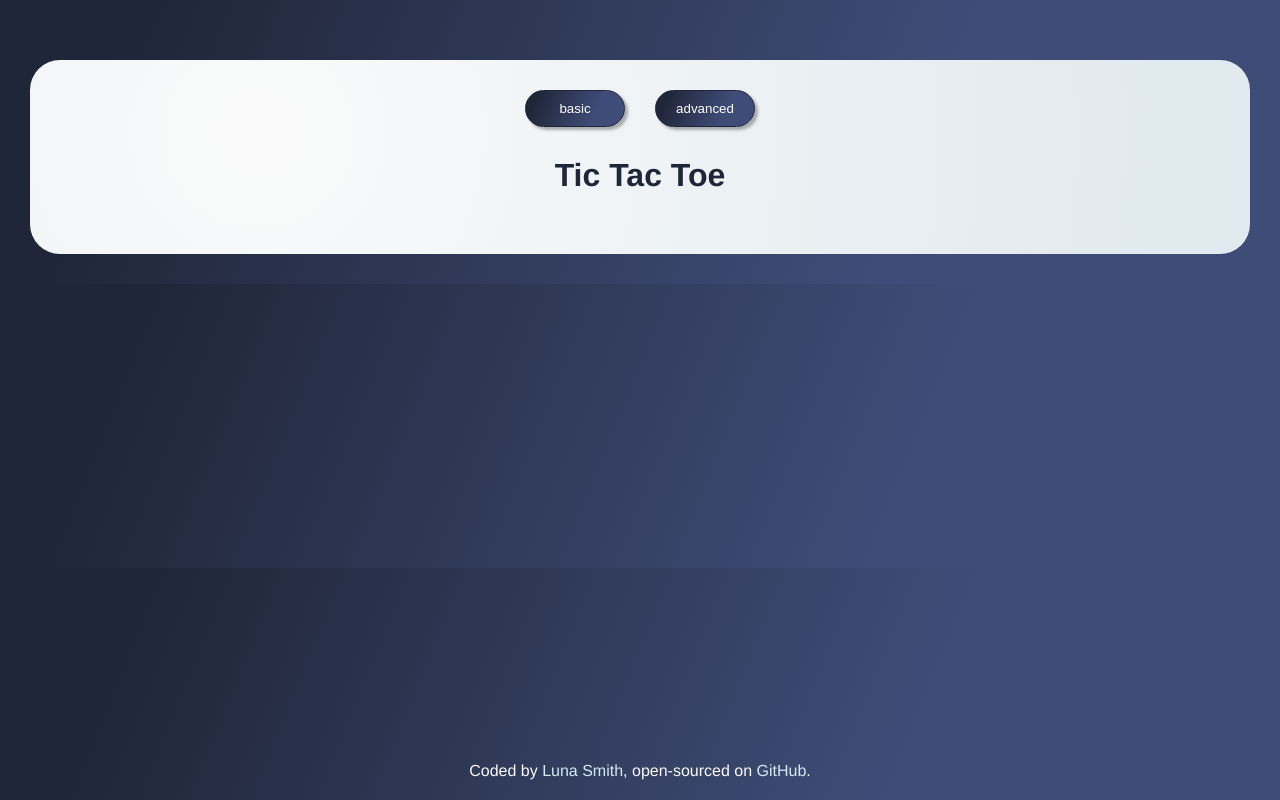
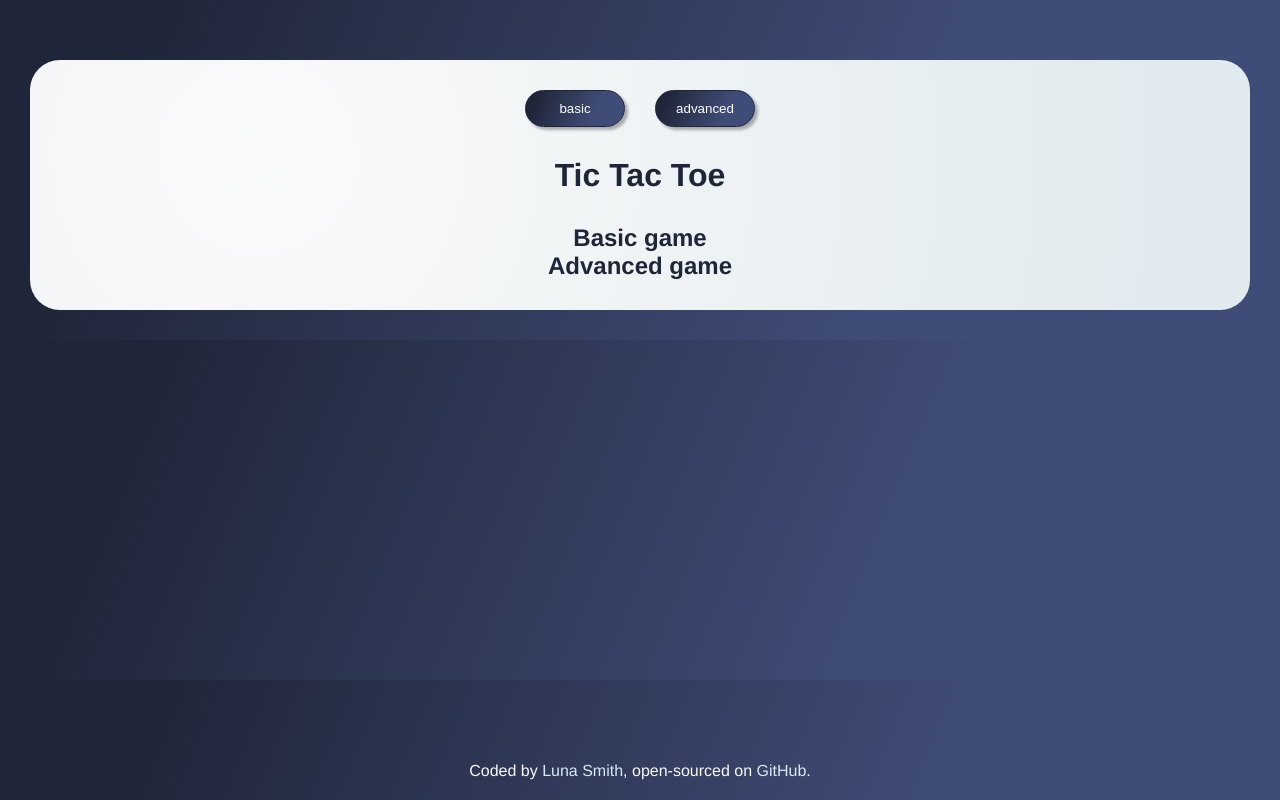
Before and after one commit to Lu-Smith/tic_tac_toe_vue, a Vue app: page / in a window 1280 px wide. Built offline with nearby package versions, Linux system fonts and the light colour scheme.

Commit message:
Updated App.vue

```diff
--- a/src/App.vue
+++ b/src/App.vue
@@ -1,11 +1,15 @@
 <template>
   <MainHeader />
   <h1>Tic Tac Toe</h1>
+  <BasicGame />
+  <AdvancedGame />
   <MainFooter />
 </template>
 
 <script lang="ts">
 import { defineComponent } from 'vue';
+import AdvancedGame from './components/AdvancedGame.vue';
+import BasicGame from './components/BasicGame.vue';
 import MainFooter from './components/MainFooter.vue';
 import MainHeader from './components/MainHeader.vue';
 
@@ -14,6 +18,8 @@ export default defineComponent({
   components: {
     MainFooter,
     MainHeader,
+    BasicGame,
+    AdvancedGame,
   }
 });
 </script>
```
